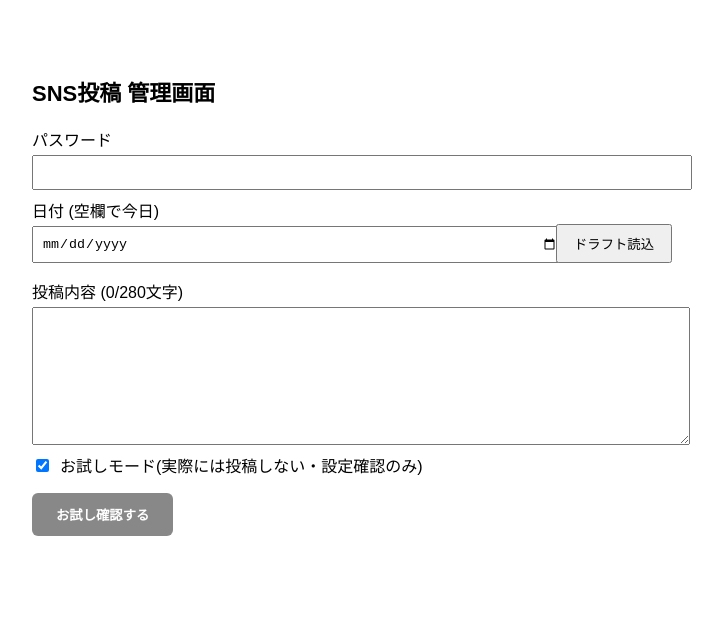
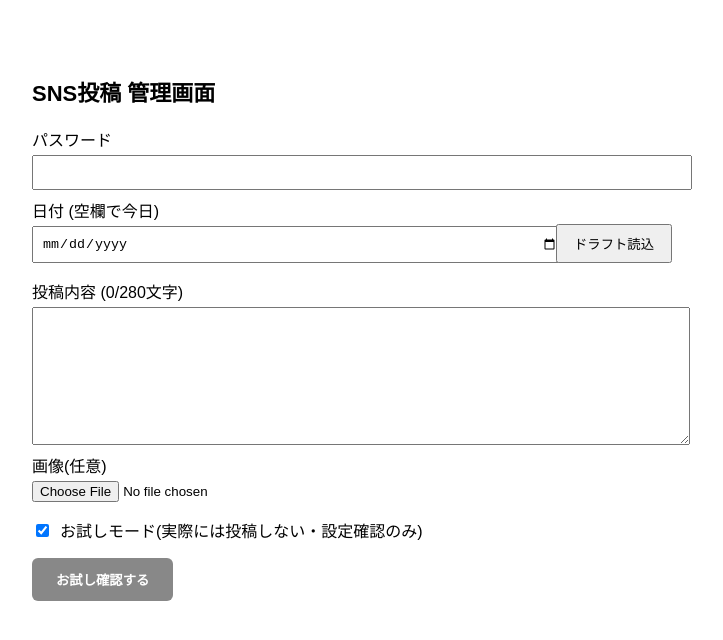
Before and after one commit to rfujiwara1203-hue/seikatsu-okane-navi, a Next.js app in the folder seikatsu-okane-navi/: page /admin/post in a window 1280 px wide. Shown: the top 640 px of the page, without its empty margins (288-1011 px from the left). Built offline with nearby package versions, Linux system fonts and the light colour scheme.

Commit message:
Post images together with the tweet, not after

```diff
--- a/seikatsu-okane-navi/src/app/admin/post/page.tsx
+++ b/seikatsu-okane-navi/src/app/admin/post/page.tsx
@@ -9,6 +9,23 @@ export default function AdminPostPage() {
   const [status, setStatus] = useState<string>("");
   const [loading, setLoading] = useState(false);
   const [dryRun, setDryRun] = useState(true);
+  const [imageBase64, setImageBase64] = useState<string>("");
+  const [imageName, setImageName] = useState<string>("");
+
+  function onImageChange(e: React.ChangeEvent<HTMLInputElement>) {
+    const file = e.target.files?.[0];
+    if (!file) {
+      setImageBase64("");
+      setImageName("");
+      return;
+    }
+    const reader = new FileReader();
+    reader.onload = () => {
+      setImageBase64(reader.result as string);
+      setImageName(file.name);
+    };
+    reader.readAsDataURL(file);
+  }
 
   async function loadDraft() {
     if (!password) {
@@ -58,7 +75,7 @@ export default function AdminPostPage() {
       const res = await fetch("/api/post-x", {
         method: "POST",
         headers: { "Content-Type": "application/json" },
-        body: JSON.stringify({ password, text, dryRun }),
+        body: JSON.stringify({ password, text, dryRun, imageBase64: imageBase64 || undefined }),
       });
       const data = await res.json();
       if (!res.ok) {
@@ -70,6 +87,8 @@ export default function AdminPostPage() {
       } else {
         setStatus(`投稿成功! ${data.tweetUrl}`);
         setText("");
+        setImageBase64("");
+        setImageName("");
       }
     } catch (e) {
       setStatus(`エラー: ${String(e)}`);
@@ -117,6 +136,19 @@ export default function AdminPostPage() {
         />
       </label>
 
+      <label style={{ display: "block", marginBottom: 16 }}>
+        画像(任意)
+        <input type="file" accept="image/*" onChange={onImageChange} style={{ display: "block", marginTop: 4 }} />
+      </label>
+
+      {imageBase64 && (
+        <div style={{ marginBottom: 16 }}>
+          <p style={{ fontSize: 13, color: "#555" }}>{imageName}</p>
+          {/* eslint-disable-next-line @next/next/no-img-element */}
+          <img src={imageBase64} alt="preview" style={{ maxWidth: "100%", maxHeight: 240, borderRadius: 6 }} />
+        </div>
+      )}
+
       <label style={{ display: "flex", alignItems: "center", gap: 8, marginBottom: 16 }}>
         <input
           type="checkbox"
--- a/seikatsu-okane-navi/src/app/api/post-x/route.ts
+++ b/seikatsu-okane-navi/src/app/api/post-x/route.ts
@@ -53,12 +53,26 @@ export async function POST(req: NextRequest) {
   });
 
   try {
-    const result = await client.v2.tweet(text);
+    let mediaIds: [string] | undefined;
+    if (typeof body.imageBase64 === "string" && body.imageBase64.length > 0) {
+      const match = body.imageBase64.match(/^data:(image\/\w+);base64,(.+)$/);
+      if (!match) {
+        return NextResponse.json({ error: "invalid image data" }, { status: 400 });
+      }
+      const mimeType = match[1];
+      const buffer = Buffer.from(match[2], "base64");
+      const mediaId = await client.v1.uploadMedia(buffer, { mimeType });
+      mediaIds = [mediaId];
+    }
+
+    const result = mediaIds
+      ? await client.v2.tweet(text, { media: { media_ids: mediaIds } })
+      : await client.v2.tweet(text);
     const tweetId = result.data.id;
     const tweetUrl = `https://x.com/seikatsunavi/status/${tweetId}`;
 
     try {
-      const logEntry = `## ${nowJSTLabel()}\n${text}\n投稿URL: ${tweetUrl}\n`;
+      const logEntry = `## ${nowJSTLabel()}\n${text}\n画像: ${mediaIds ? "あり" : "なし"}\n投稿URL: ${tweetUrl}\n`;
       await appendToLog("sns-posts-log.md", logEntry);
     } catch (logError) {
       console.error("log append failed", logError);
```
